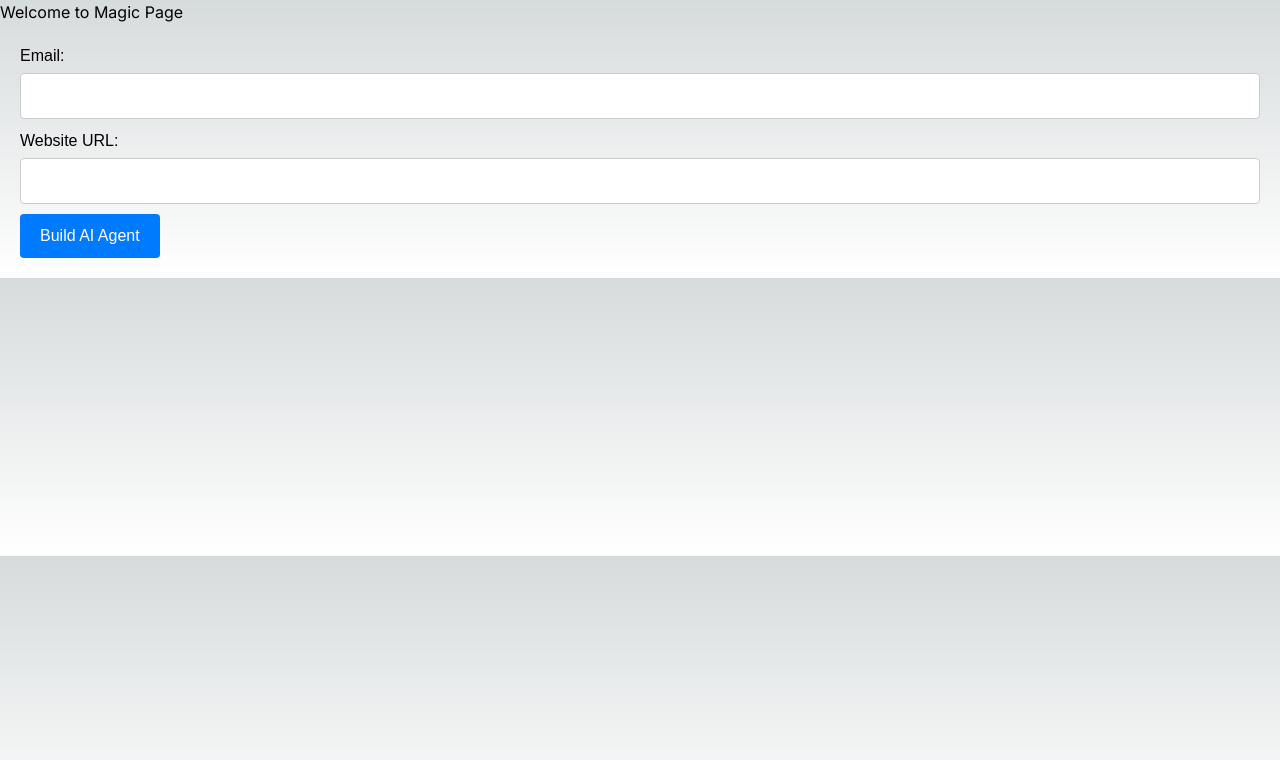
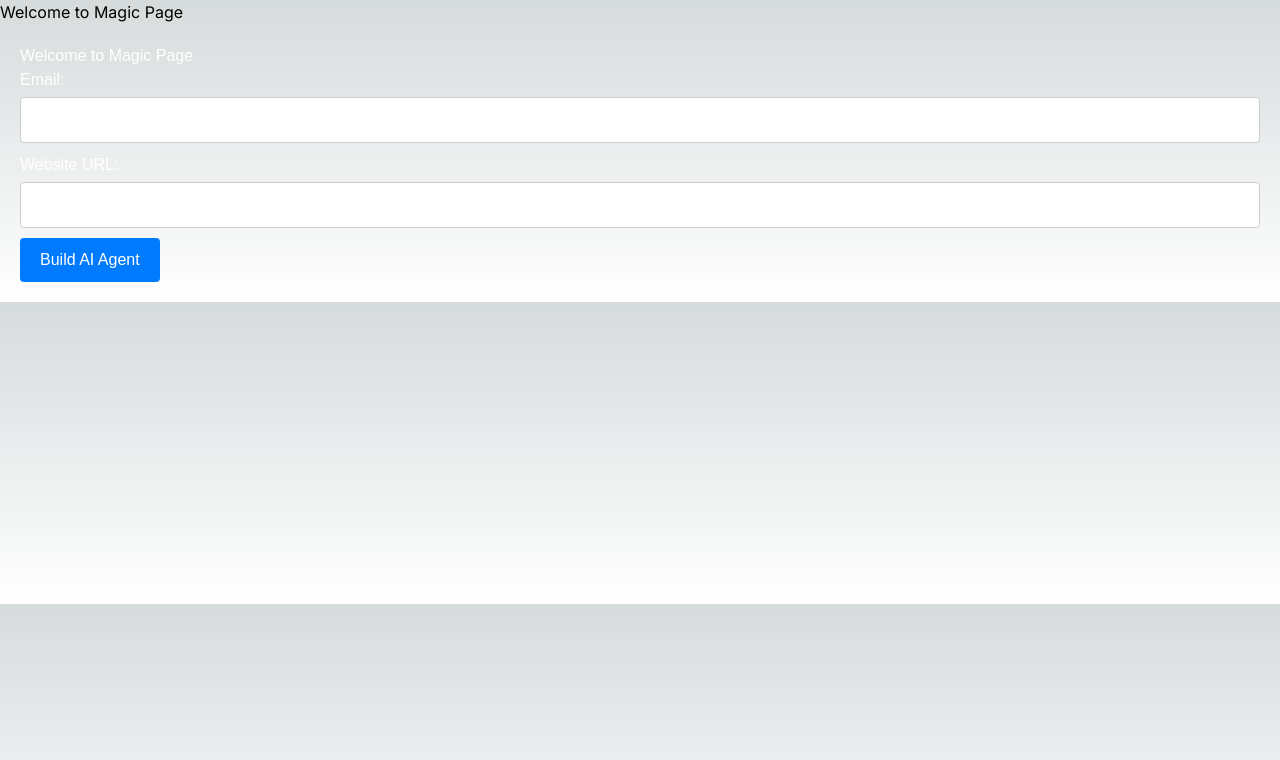
Before and after one commit to stooky/magic-page, a Next.js app: page / in a window 1280 px wide. Shown: the top 760 px of the page. Built offline with nearby package versions, Linux system fonts and the light colour scheme.

Commit message:
Another crack at black text.

```diff
--- a/components/Form.js
+++ b/components/Form.js
@@ -47,7 +47,8 @@ const Form = () => {
     };
 
     return (
-        <div style={{ padding: '20px', fontFamily: 'Arial, sans-serif' }}>
+        <div style={{ padding: '20px', fontFamily: 'Arial, sans-serif', color: '#fff' }}>
+            <h1>Welcome to Magic Page</h1>
             <form onSubmit={handleSubmit}>
                 <label htmlFor="email" style={{ display: 'block', marginBottom: '5px' }}>Email:</label>
                 <input
@@ -63,7 +64,9 @@ const Form = () => {
                         marginBottom: '10px',
                         borderRadius: '4px',
                         border: '1px solid #ccc',
-                        boxSizing: 'border-box'
+                        boxSizing: 'border-box',
+                        color: '#000',  // Set text color to black
+                        backgroundColor: '#fff'  // Ensure background is white
                     }}
                 />
                 <label htmlFor="website" style={{ display: 'block', marginBottom: '5px' }}>Website URL:</label>
@@ -80,7 +83,9 @@ const Form = () => {
                         marginBottom: '10px',
                         borderRadius: '4px',
                         border: '1px solid #ccc',
-                        boxSizing: 'border-box'
+                        boxSizing: 'border-box',
+                        color: '#000',  // Set text color to black
+                        backgroundColor: '#fff'  // Ensure background is white
                     }}
                 />
                 <button type="submit" style={{
```
